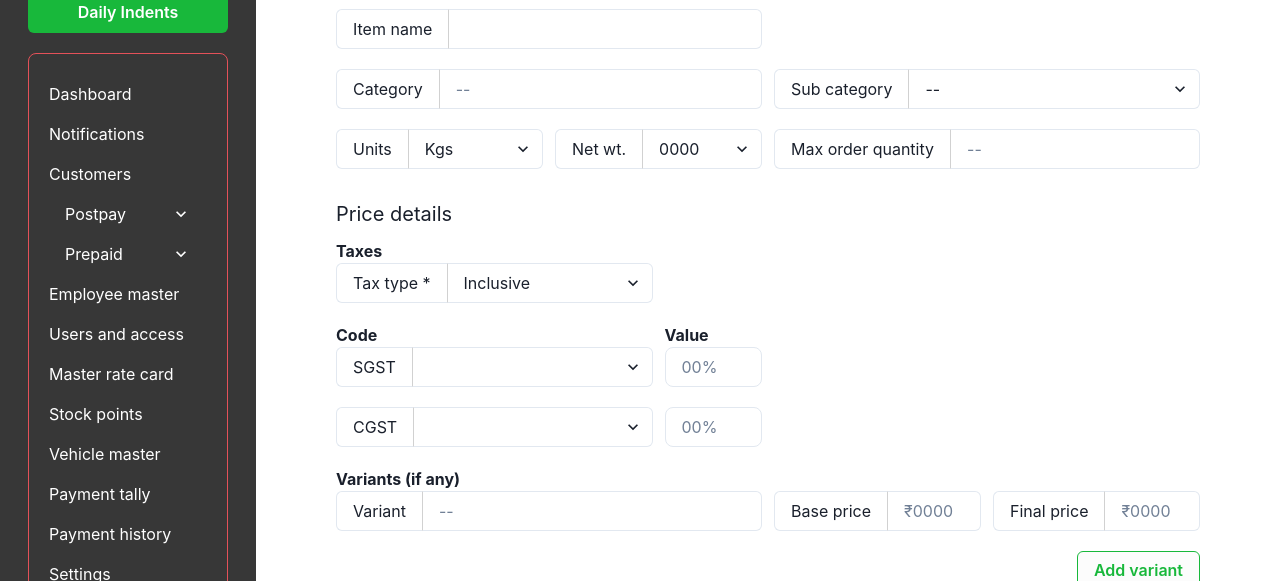
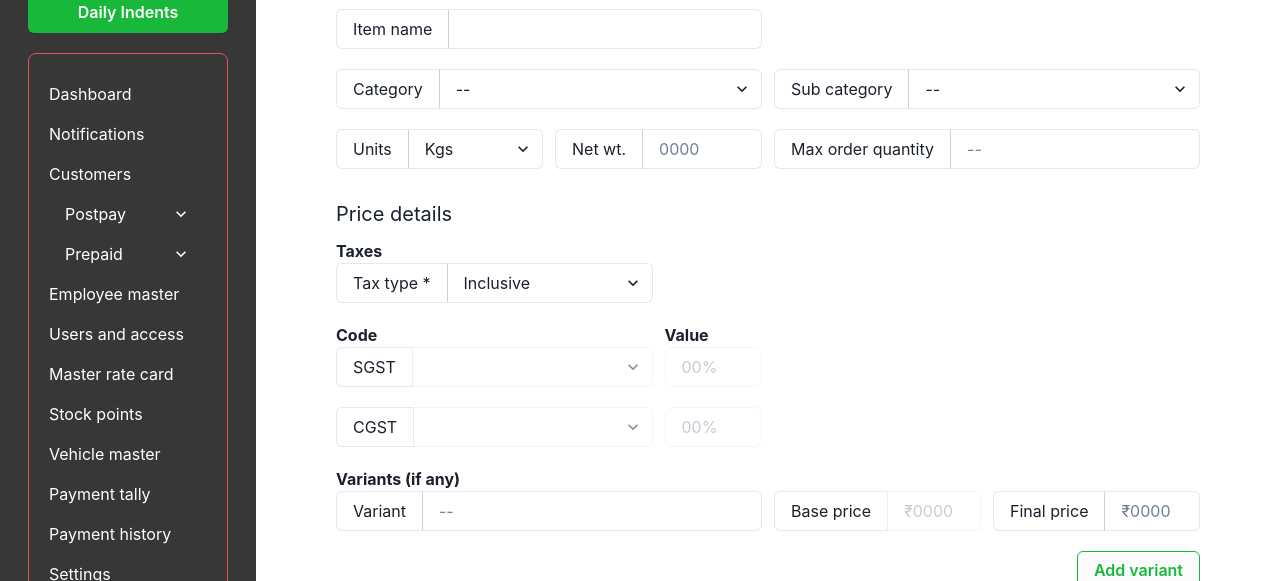
Before and after one commit to Racen18/Hotel-App, a React (Create React App) app: page / in a window 1280 px wide. Shown: the part 157-738 px from the top of the page. Built offline with nearby package versions, Linux system fonts and the light colour scheme.

Commit message:
Dropdown config and input based config added with GST calculation

```diff
--- a/src/components/Form.js
+++ b/src/components/Form.js
@@ -1,27 +1,60 @@
-import React from "react";
+import React, { useEffect, useState } from "react";
 import { Center, Container, Grid, GridItem, Box } from "@chakra-ui/react";
 import CommonButton from "./commons/Button";
 import CommonText from "./commons/Text";
 import CommonInput from "./commons/Input";
 import CommonGroupSelect from "./commons/GroupSelect";
 import CommonGroupInput from "./commons/GroupInput";
+import Configs from "../data/GroupJSON";
 
 function Form() {
+  const [foodType, setFoodType] = useState("");
+  const [taxType, setTaxType] = useState("");
+  const [basePrice, setBasePrice] = useState(0);
+  const [finalPrice, setFinalPrice] = useState(0);
+  const [tax, setTax] = useState(0);
+  const [sgst, setSGST] = useState(0);
+  const [cgst, setCGST] = useState(0);
+
+  useEffect(() => {
+    handleTotalAmount();
+  }, [basePrice]);
+
+  const handleTaxType = (value) => {
+    setTaxType(value);
+  };
+
+  const handleGST = (value) => {
+    setBasePrice(value);
+    const GST = (sgst + cgst) / 2;
+    const totalAmount = (value * GST) / 100;
+    setTax(totalAmount);
+  };
+
+  const handleTotalAmount = (value) => {
+    if (value) {
+      setFinalPrice(value);
+    } else {
+      const totalSum = basePrice + tax;
+      setFinalPrice(totalSum);
+    }
+  };
+
   return (
     <Box>
-      <Container maxW="4xl">
+      <Container maxW={"4xl"}>
         <Center>
           <CommonText
             value={"Master rate card form"}
-            fontSize="2xl"
-            paddingY="10px"
+            fontSize={"2xl"}
+            paddingY={"10px"}
           />
         </Center>
         <Box>
           <CommonText value={"Item details"} fontSize="20px" paddingY="10px" />
           <Grid
             templateColumns={{ base: "repeat(1,1fr)", lg: "repeat(2,1fr)" }}
-            gap="3"
+            gap={"3"}
           >
             <GridItem>
               <CommonGroupInput
@@ -34,15 +67,17 @@ function Form() {
           </Grid>
           <Grid
             templateColumns={{ base: "repeat(1,1fr)", lg: "repeat(2,1fr)" }}
-            gap="3"
-            my="20px"
+            gap={"3"}
+            my={"20px"}
           >
             <GridItem>
-              <CommonGroupInput
+              <CommonGroupSelect
+                handleSelectedValue={(value) => setFoodType(value)}
                 children={"Category"}
                 bg={"white"}
                 borderLeftRadius={"0"}
                 borderLeft={"1px solid #D1D1D1"}
+                option={Configs.categoryConfig.map((data) => data)}
                 placeholder={"--"}
               />
             </GridItem>
@@ -51,6 +86,9 @@ function Form() {
                 children={"Sub category"}
                 bg={"white"}
                 placeholder={"--"}
+                option={Configs.subCategoryConfig.filter(
+                  (data) => data.country === foodType
+                )}
                 borderLeftRadius={"none"}
                 borderLeft={"1px solid #D1D1D1"}
               />
@@ -58,20 +96,20 @@ function Form() {
           </Grid>
           <Grid
             templateColumns={{ base: "repeat(2,1fr)", lg: "repeat(4,1fr)" }}
-            gap="3"
-            my="20px"
+            gap={"3"}
+            my={"20px"}
           >
             <GridItem colSpan={1}>
               <CommonGroupSelect
                 children={"Units"}
                 bg={"white"}
-                placeholder={"Kgs"}
+                option={Configs.units.map((data) => data)}
                 borderLeftRadius={"none"}
                 borderLeft={"1px solid #D1D1D1"}
               />
             </GridItem>
             <GridItem colSpan={1}>
-              <CommonGroupSelect
+              <CommonGroupInput
                 children={"Net wt."}
                 bg={"white"}
                 placeholder={"0000"}
@@ -94,59 +132,78 @@ function Form() {
           <CommonText value={"Price details"} fontSize="20px" paddingY="10px" />
           <Grid
             templateColumns={{ base: "repeat(1,1fr)", lg: "repeat(8,1fr)" }}
-            gap="3"
+            gap={"3"}
           >
             <GridItem colSpan={3}>
               <CommonText value={"Taxes"} fontWeight={"bold"} />
               <CommonGroupSelect
+                handleSelectedValue={(value) => handleTaxType(value)}
                 children={"Tax type *"}
                 bg={"white"}
+                option={Configs.taxTypes.map((data) => data)}
                 borderLeftRadius={"0"}
-                placeholder={"Inclusive"}
                 borderLeft={"1px solid #D1D1D1"}
               />
             </GridItem>
           </Grid>
           <Grid
             templateColumns={{ base: "repeat(4,1fr)", lg: "repeat(8,1fr)" }}
-            gap="3"
-            my="20px"
+            gap={"3"}
+            my={"20px"}
           >
             <GridItem colSpan={3}>
               <CommonText value={"Code"} fontWeight={"bold"} />
               <CommonGroupSelect
+                handleSelectedValue={(value) => setSGST(parseInt(value))}
+                disabled={taxType !== "Exclusive"}
                 children={"SGST"}
+                option={Configs.gstPercentage.map((data) => data)}
                 bg={"white"}
                 borderLeftRadius={"0"}
                 borderLeft={"1px solid #D1D1D1"}
+                placeholder={" "}
               />
             </GridItem>
             <GridItem colSpan={1}>
               <CommonText value={"Value"} fontWeight={"bold"} />
-              <CommonInput borderRadius={"8px"} placeholder={"00%"} />
+              <CommonInput
+                value={sgst}
+                disabled={taxType !== "Exclusive"}
+                borderRadius={"8px"}
+                placeholder={"00%"}
+              />
             </GridItem>
           </Grid>
           <Grid
             templateColumns={{ base: "repeat(4,1fr)", lg: "repeat(8,1fr)" }}
-            gap="3"
-            my="20px"
+            gap={"3"}
+            my={"20px"}
           >
             <GridItem colSpan={3}>
               <CommonGroupSelect
+                handleSelectedValue={(value) => setCGST(parseInt(value))}
+                disabled={taxType !== "Exclusive"}
                 children={"CGST"}
                 bg={"white"}
+                option={Configs.gstPercentage.map((data) => data)}
                 borderLeftRadius={"0"}
                 borderLeft={"1px solid #D1D1D1"}
+                placeholder={" "}
               />
             </GridItem>
             <GridItem colSpan={1}>
-              <CommonInput borderRadius={"8px"} placeholder={"00%"} />
+              <CommonInput
+                value={cgst}
+                disabled={taxType !== "Exclusive"}
+                borderRadius={"8px"}
+                placeholder={"00%"}
+              />
             </GridItem>
           </Grid>
           <CommonText value={"Variants (if any)"} fontWeight={"bold"} />
           <Grid
             templateColumns={{ base: "repeat(1,1fr)", lg: "repeat(4,1fr)" }}
-            gap="3"
+            gap={"3"}
           >
             <GridItem colSpan={2}>
               <CommonGroupInput
@@ -159,27 +216,33 @@ function Form() {
             </GridItem>
             <GridItem colSpan={1}>
               <CommonGroupInput
+                disabled={taxType !== "Exclusive"}
                 children={"Base price"}
                 bg={"white"}
                 borderLeftRadius={"0"}
                 placeholder={"₹0000"}
                 borderLeft={"1px solid #D1D1D1"}
+                handleSelectedValue={(value) => handleGST(parseInt(value))}
               />
             </GridItem>
             <GridItem colSpan={1}>
               <CommonGroupInput
+                value={finalPrice}
+                color={"red.700"}
+                disabled={taxType === "Exclusive"}
                 children={"Final price"}
                 bg={"white"}
                 borderLeftRadius={"0"}
                 placeholder={"₹0000"}
                 borderLeft={"1px solid #D1D1D1"}
+                handleSelectedValue={(value) => handleTotalAmount(value)}
               />
             </GridItem>
           </Grid>
           <Grid
             templateColumns={{ base: "repeat(1,1fr)", lg: "repeat(8,1fr)" }}
-            gap="3"
-            my="20px"
+            gap={"3"}
+            my={"20px"}
           >
             <GridItem colSpan={7}></GridItem>
             <GridItem colSpan={1}>
@@ -194,7 +257,7 @@ function Form() {
         </Box>
         <Grid
           templateColumns={{ base: "repeat(1,1fr)", lg: "repeat(8,1fr)" }}
-          gap="3"
+          gap={"3"}
         >
           <GridItem colSpan={6}></GridItem>
           <GridItem colSpan={2}>
--- a/src/components/commons/GroupInput.js
+++ b/src/components/commons/GroupInput.js
@@ -7,6 +7,10 @@ function CommonGroupInput(props) {
     <InputGroup>
       <InputLeftAddon children={props.children} bg={props.bg} />
       <CommonInput
+        value={props.value}
+        color={props.color}
+        handleSelectedValue={props.handleSelectedValue}
+        disabled={props.disabled}
         placeholder={props.placeholder}
         borderLeftRadius={props.borderLeftRadius}
         borderLeft={props.borderLeft}
--- a/src/components/commons/GroupSelect.js
+++ b/src/components/commons/GroupSelect.js
@@ -7,6 +7,9 @@ function CommonGroupSelect(props) {
     <InputGroup>
       <InputLeftAddon children={props.children} bg={props.bg} />
       <CommonSelect
+        disabled={props.disabled}
+        handleSelectedValue={props.handleSelectedValue}
+        option={props.option}
         placeholder={props.placeholder}
         borderLeft={props.borderLeft}
         borderLeftRadius={props.borderLeftRadius}
--- a/src/components/commons/Input.js
+++ b/src/components/commons/Input.js
@@ -4,10 +4,14 @@ import React from "react";
 function CommonInput(props) {
   return (
     <Input
+      color={props.color}
+      value={props.value !== 0 ? props.value : ""}
+      disabled={props.disabled}
       borderLeftRadius={props.borderLeftRadius}
       borderLeft={props.borderLeft}
       placeholder={props.placeholder}
       borderRadius={props.borderRadius}
+      onChange={(e) => props.handleSelectedValue(e.target.value)}
     />
   );
 }
--- a/src/components/commons/Select.js
+++ b/src/components/commons/Select.js
@@ -4,11 +4,18 @@ import React from "react";
 function CommonSelect(props) {
   return (
     <Select
+      disabled={props.disabled}
+      onChange={(e) => props.handleSelectedValue(e.target.value)}
       placeholder={props.placeholder}
       borderRadius={props.borderRadius}
       borderLeft={props.borderLeft}
       borderLeftRadius={props.borderLeftRadius}
-    />
+    >
+      {props.option &&
+        props.option.map((data, index) => (
+          <option key={index}>{data.name}</option>
+        ))}
+    </Select>
   );
 }
 
--- /dev/null
+++ b/src/data/GroupJSON.js
@@ -0,0 +1,34 @@
+const categoryConfig = [
+  { name: "Indian" },
+  { name: "Chinese" },
+  { name: "American" },
+];
+
+const subCategoryConfig = [
+  { name: "South Indian", country: "Indian" },
+  { name: "North Indian", country: "Indian" },
+  { name: "Swzhewan Noodles", country: "Chinese" },
+  { name: "Chop Stick Soup", country: "Chinese" },
+  { name: "Pizza", country: "American" },
+  { name: "Burger", country: "American" },
+];
+
+const units = [{ name: "Kgs" }, { name: "Ltrs" }, { name: "Wght" }];
+
+const taxTypes = [
+  { name: "Inclusive" },
+  { name: "Exclusive" },
+  { name: "Not applicable" },
+];
+
+const gstPercentage = [{ name: 5 }, { name: 12 }, { name: 18 }, { name: 28 }];
+
+const Configs = {
+  categoryConfig,
+  subCategoryConfig,
+  units,
+  taxTypes,
+  gstPercentage,
+};
+
+export default Configs;
```
